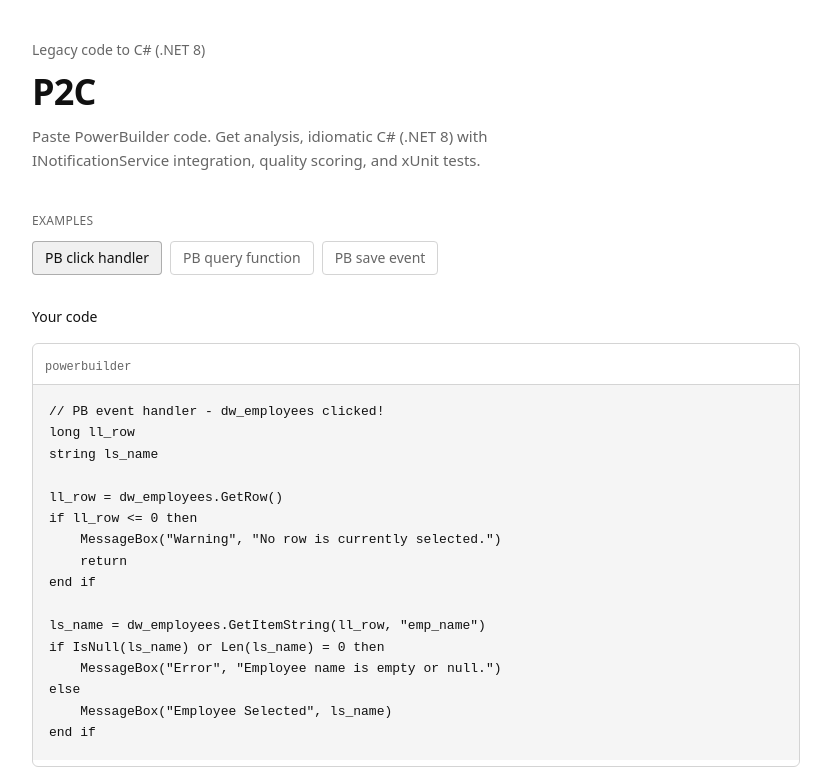
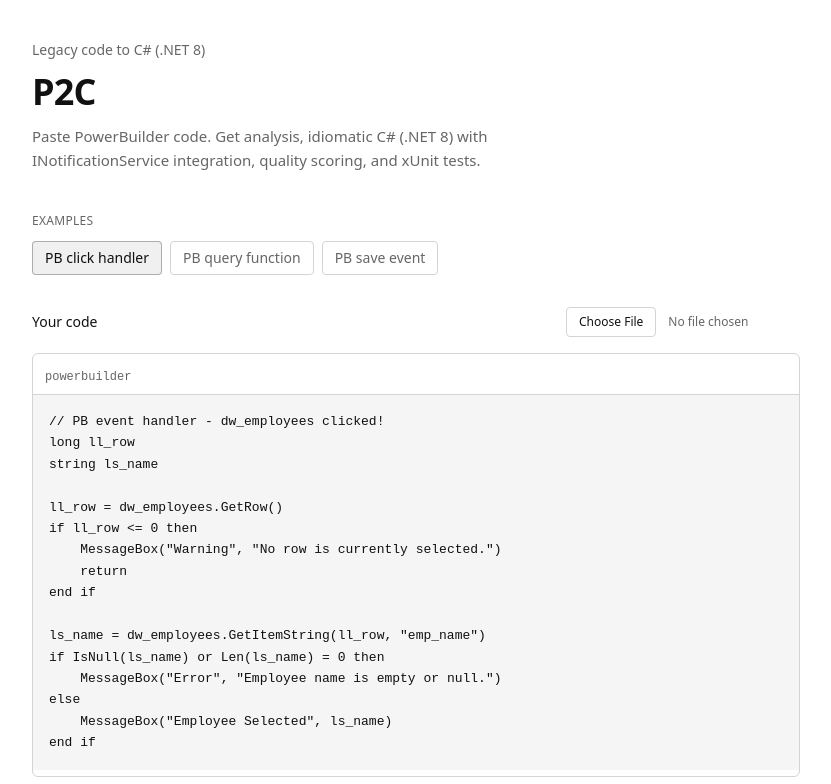
Before and after one commit to pravinireri/P2C, a Next.js app: page / in a window 1280 px wide. Shown: the top 784 px of the page, without its empty margins (224-1055 px from the left). Built offline with nearby package versions, Linux system fonts and the light colour scheme.

Commit message:
add file handling (#4)

```diff
--- a/app/page.tsx
+++ b/app/page.tsx
@@ -359,6 +359,14 @@
     setSourceLanguage(SAMPLES[idx].language)
   }, [])
 
+  async function handlePbFileChange(e: React.ChangeEvent<HTMLInputElement>) {
+    const file = e.target.files?.[0]
+    if (!file) return
+    const code = await file.text()
+    setLegacyCode(code)
+    setSourceLanguage('powerbuilder')
+  }
+
   async function handleSubmit(e: FormEvent<HTMLFormElement>) {
     e.preventDefault()
     if (!legacyCode.trim()) return
@@ -501,9 +509,18 @@
           </div>
 
           <form onSubmit={handleSubmit} className="flex flex-col gap-4">
-            <label htmlFor="legacy-code-input" className="text-sm font-medium text-foreground">
-              Your code
-            </label>
+            <div className="flex flex-wrap items-center justify-between gap-3">
+              <label htmlFor="legacy-code-input" className="text-sm font-medium text-foreground">
+                Your code
+              </label>
+              <input
+                type="file"
+                accept=".pb"
+                onChange={handlePbFileChange}
+                disabled={isRunning}
+                className="block text-xs text-muted-foreground file:mr-3 file:rounded-md file:border file:border-border file:bg-background file:px-3 file:py-1.5 file:text-xs file:text-foreground disabled:opacity-60"
+              />
+            </div>
             <div className="overflow-hidden rounded-lg border border-border bg-card">
               <div className="border-b border-border px-3 py-2">
                 <span className="font-mono text-xs text-muted-foreground">{sourceLanguage}</span>
```
